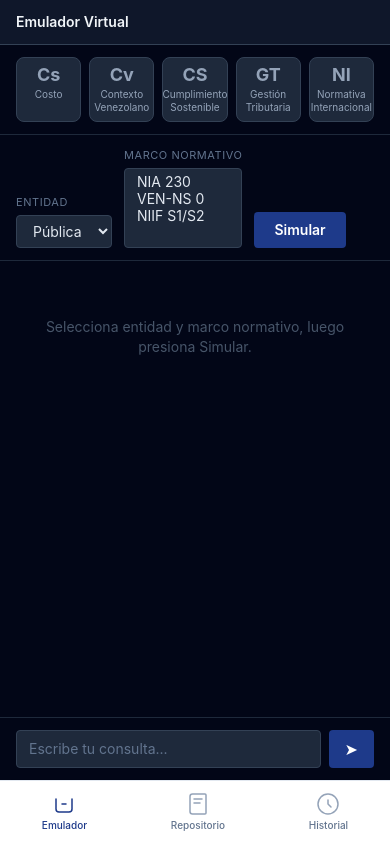
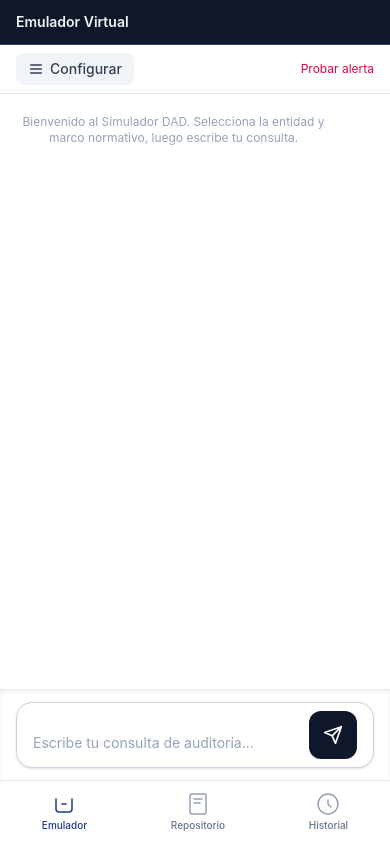
Before and after one commit to wanfrev/vue-inglobalsApp, a Vue app in the folder frontend/: page / in a window 390 px wide. Built offline with nearby package versions, Linux system fonts and the light colour scheme.

Commit message:
Cambios vista 1

```diff
--- a/frontend/src/components/emulator/ChatFeed.vue
+++ b/frontend/src/components/emulator/ChatFeed.vue
@@ -1,7 +1,11 @@
 <script setup>
 import { ref } from 'vue'
 
-const messages = ref([])
+const emit = defineEmits(['openDrawer'])
+
+const messages = ref([
+  { role: 'system', text: 'Bienvenido al Simulador DAD. Selecciona la entidad y marco normativo, luego escribe tu consulta.' }
+])
 const input = ref('')
 
 function send() {
@@ -9,43 +13,121 @@ function send() {
   if (!text) return
   messages.value.push({ role: 'user', text })
   input.value = ''
+  simulateResponse(text)
+}
+
+function simulateResponse(prompt) {
+  messages.value.push({ role: 'dad', text: `Analizando solicitud: "${prompt}"\n\n**Resultado preliminar:**\n- Cs: Verificación de costos conforme a NIA 230 — OK\n- Cv: Contexto Venezolano — requiere revisión de Gaceta Oficial\n- CS: Cumplimiento sostenible — pendiente\n- GT: Gestión tributaria — OK\n- NI: Normativa internacional — OK` })
+}
+
+function reboundExample() {
+  messages.value.push({
+    role: 'user',
+    text: 'Verificar balance general 2024 con legislación venezolana'
+  })
   setTimeout(() => {
-    messages.value.push({ role: 'dad', text: `Simulando auditoría para: "${text}"` })
-  }, 500)
+    messages.value.push({
+      role: 'alert',
+      text: `**Fallo en Cv — Contexto Venezolano**\n\nEl artículo 7 de la Providencia SENIAT N° 2024-001 no está siendo contemplado en la\nestimación del ajuste por inflación fiscal.\n\n**Recomendación:** Revisar la Gaceta Oficial N° 42.890 y actualizar el marco normativo\nen el repositorio antes de continuar.`,
+      failedVar: 'Cv'
+    })
+  }, 600)
 }
 </script>
 
 <template>
-  <div class="flex flex-1 flex-col">
-    <div class="flex-1 space-y-3 overflow-y-auto px-4 py-4">
+  <div class="flex flex-1 flex-col bg-white">
+    <!-- Mobile top bar with drawer toggle -->
+    <div class="flex items-center justify-between border-b border-slate-200 px-4 py-2 lg:hidden">
+      <button
+        @click="emit('openDrawer')"
+        class="flex items-center gap-1.5 rounded-lg bg-slate-100 px-3 py-1.5 text-sm font-medium text-slate-700 active:bg-slate-200"
+      >
+        <svg xmlns="http://www.w3.org/2000/svg" viewBox="0 0 24 24" fill="none" stroke="currentColor" stroke-width="2" stroke-linecap="round" stroke-linejoin="round" class="h-4 w-4">
+          <path d="M4 6h16M4 12h16M4 18h16" />
+        </svg>
+        Configurar
+      </button>
+      <button
+        @click="reboundExample"
+        class="text-xs text-rose-600 hover:text-rose-700"
+        title="Mostrar ejemplo de rebote"
+      >
+        Probar alerta
+      </button>
+    </div>
+
+    <!-- Messages feed -->
+    <div class="flex-1 space-y-4 overflow-y-auto px-4 py-5">
       <div
         v-for="(msg, i) in messages"
         :key="i"
-        class="max-w-[85%] rounded-lg px-4 py-2 text-sm leading-relaxed"
-        :class="msg.role === 'user'
-          ? 'ml-auto bg-navy-700 text-slate-100'
-          : 'bg-slate-800 text-slate-300'"
+        class="max-w-[88%] text-sm leading-relaxed"
+        :class="{
+          'ml-auto': msg.role === 'user',
+          'mr-auto': msg.role === 'dad' || msg.role === 'alert' || msg.role === 'system',
+        }"
       >
-        {{ msg.text }}
+        <!-- User bubble -->
+        <div
+          v-if="msg.role === 'user'"
+          class="bg-slate-900 text-white rounded-2xl rounded-tr-none px-4 py-2.5"
+        >
+          {{ msg.text }}
+        </div>
+
+        <!-- System message -->
+        <div
+          v-else-if="msg.role === 'system'"
+          class="text-center text-xs text-slate-400"
+        >
+          {{ msg.text }}
+        </div>
+
+        <!-- AI normal response -->
+        <div
+          v-else-if="msg.role === 'dad'"
+          class="bg-white border border-slate-200 text-slate-800 rounded-2xl rounded-tl-none px-4 py-2.5 whitespace-pre-line"
+        >
+          {{ msg.text }}
+        </div>
+
+        <!-- Rebound alert -->
+        <div
+          v-else-if="msg.role === 'alert'"
+          class="bg-rose-50 border-l-4 border-l-rose-500 text-rose-950 rounded-r-xl px-4 py-3 whitespace-pre-line"
+        >
+          <div class="mb-1 flex items-center gap-2">
+            <span class="text-sm font-bold">⚠ Alerta de Rebote</span>
+            <span
+              v-if="msg.failedVar"
+              class="rounded bg-rose-200 px-1.5 py-0.5 text-[11px] font-semibold uppercase text-rose-800"
+            >
+              {{ msg.failedVar }}
+            </span>
+          </div>
+          {{ msg.text }}
+        </div>
       </div>
-      <p v-if="!messages.length" class="mt-10 text-center text-sm text-slate-600">
-        Selecciona entidad y marco normativo, luego presiona Simular.
-      </p>
     </div>
-    <div class="border-t border-slate-800 px-4 py-3">
-      <div class="flex gap-2">
-        <input
+
+    <!-- Floating input area -->
+    <div class="sticky bottom-0 border-t border-slate-200 bg-white px-4 py-3 shadow-[inset_0_2px_4px_rgba(0,0,0,0.06)]">
+      <div class="flex items-end gap-2 rounded-2xl border border-slate-300 bg-white px-4 py-2 shadow-sm">
+        <textarea
           v-model="input"
-          type="text"
-          placeholder="Escribe tu consulta..."
-          class="min-w-0 flex-1 rounded border border-slate-700 bg-slate-800 px-3 py-2 text-sm text-slate-200 outline-none placeholder:text-slate-500 focus:border-navy-500"
-          @keydown.enter="send"
-        />
+          rows="1"
+          placeholder="Escribe tu consulta de auditoría..."
+          class="min-h-0 flex-1 resize-none bg-transparent py-1.5 text-sm text-slate-800 outline-none placeholder:text-slate-400"
+          @keydown.enter.prevent="send"
+        ></textarea>
         <button
           @click="send"
-          class="rounded bg-navy-600 px-4 text-white transition-colors hover:bg-navy-500"
+          class="flex h-12 w-12 shrink-0 items-center justify-center rounded-xl bg-slate-900 text-white transition-colors hover:bg-slate-800 active:bg-slate-700"
         >
-          ➤
+          <svg xmlns="http://www.w3.org/2000/svg" viewBox="0 0 24 24" fill="none" stroke="currentColor" stroke-width="2" stroke-linecap="round" stroke-linejoin="round" class="h-5 w-5">
+            <path d="M22 2 11 13M22 2l-7 20-4-9-9-4 20-7z" />
+          </svg>
         </button>
       </div>
     </div>
--- a/frontend/src/components/emulator/ControlPanel.vue
+++ b/frontend/src/components/emulator/ControlPanel.vue
@@ -23,32 +23,34 @@ function simulate() {
 </script>
 
 <template>
-  <div class="flex flex-wrap items-end gap-3 border-y border-slate-800 px-4 py-3">
-    <div class="flex flex-col gap-1">
-      <label class="text-[11px] uppercase tracking-wider text-slate-500">Entidad</label>
+  <div class="flex flex-col gap-4">
+    <div class="flex flex-col gap-1.5">
+      <label class="text-[11px] font-semibold uppercase tracking-wider text-slate-500">Entidad</label>
       <select
         :value="entityType"
         @change="onEntityChange"
-        class="rounded border border-slate-700 bg-slate-800 px-3 py-1.5 text-sm text-slate-200 outline-none focus:border-navy-500"
+        class="rounded-lg border border-slate-700 bg-slate-800 px-3 py-2 text-sm text-slate-200 outline-none focus:border-navy-500"
       >
         <option value="publica">Pública</option>
         <option value="privada">Privada</option>
         <option value="mixta">Mixta</option>
       </select>
     </div>
-    <div class="flex flex-col gap-1">
-      <label class="text-[11px] uppercase tracking-wider text-slate-500">Marco Normativo</label>
+
+    <div class="flex flex-col gap-1.5">
+      <label class="text-[11px] font-semibold uppercase tracking-wider text-slate-500">Marco Normativo</label>
       <select
         multiple
         @change="onLawChange"
-        class="h-20 rounded border border-slate-700 bg-slate-800 px-3 py-1 text-sm text-slate-200 outline-none focus:border-navy-500"
+        class="h-24 rounded-lg border border-slate-700 bg-slate-800 px-3 py-1.5 text-sm text-slate-200 outline-none focus:border-navy-500"
       >
         <option v-for="law in lawOptions" :key="law" :value="law">{{ law }}</option>
       </select>
     </div>
+
     <button
       @click="simulate"
-      class="rounded bg-navy-600 px-5 py-2 text-sm font-semibold text-white transition-colors hover:bg-navy-500 active:bg-navy-700"
+      class="w-full rounded-lg bg-navy-600 px-5 py-2.5 text-sm font-semibold text-white transition-colors hover:bg-navy-500 active:bg-navy-700"
     >
       Simular
     </button>
--- a/frontend/src/components/emulator/DADMonitor.vue
+++ b/frontend/src/components/emulator/DADMonitor.vue
@@ -8,7 +8,7 @@ defineProps({
 
 <template>
   <div
-    class="flex flex-col items-center gap-1 rounded-lg border px-3 py-2 text-center transition-colors duration-300"
+    class="flex items-center gap-3 rounded-lg border px-3 py-2.5 transition-colors duration-300"
     :class="{
       'border-slate-700 bg-slate-800 text-slate-400': status === 'idle',
       'border-amber-500 bg-amber-900/30 text-amber-400 animate-pulse': status === 'processing',
@@ -16,7 +16,21 @@ defineProps({
       'border-crimson bg-crimson/10 text-crimson': status === 'error'
     }"
   >
-    <span class="text-lg font-bold leading-none">{{ label }}</span>
-    <span class="text-[10px] leading-tight">{{ name }}</span>
+    <span class="w-8 text-center text-lg font-bold leading-none">{{ label }}</span>
+    <span class="text-xs leading-tight">{{ name }}</span>
+    <span
+      v-if="status === 'processing'"
+      class="ml-auto text-[10px] uppercase tracking-wider opacity-70"
+    >
+      verificando...
+    </span>
+    <span
+      v-else-if="status === 'success'"
+      class="ml-auto"
+    >✓</span>
+    <span
+      v-else-if="status === 'error'"
+      class="ml-auto"
+    >✗</span>
   </div>
 </template>
--- a/frontend/src/components/emulator/DADPanel.vue
+++ b/frontend/src/components/emulator/DADPanel.vue
@@ -4,7 +4,7 @@ import DADMonitor from './DADMonitor.vue'
 </script>
 
 <template>
-  <div class="grid grid-cols-5 gap-2 px-4 py-3">
+  <div class="flex flex-col gap-2">
     <DADMonitor
       v-for="(v, key) in dadVariables"
       :key="key"
--- a/frontend/src/views/EmulatorView.vue
+++ b/frontend/src/views/EmulatorView.vue
@@ -1,13 +1,56 @@
 <script setup>
+import { ref } from 'vue'
 import DADPanel from '../components/emulator/DADPanel.vue'
 import ControlPanel from '../components/emulator/ControlPanel.vue'
 import ChatFeed from '../components/emulator/ChatFeed.vue'
+
+const drawerOpen = ref(false)
 </script>
 
 <template>
-  <div class="flex flex-1 flex-col">
-    <DADPanel />
-    <ControlPanel />
-    <ChatFeed />
+  <div class="flex flex-1 lg:divide-x lg:divide-slate-800">
+
+    <!-- Desktop: ControlPanel izquierdo -->
+    <div class="hidden w-64 shrink-0 overflow-y-auto p-4 lg:block">
+      <ControlPanel />
+    </div>
+
+    <!-- Chat centro (flex-1) -->
+    <ChatFeed @open-drawer="drawerOpen = true" />
+
+    <!-- Desktop: DADPanel derecho -->
+    <div class="hidden w-72 shrink-0 overflow-y-auto p-4 lg:block">
+      <h3 class="mb-3 text-xs font-semibold uppercase tracking-wider text-slate-500">Ecuación DAD</h3>
+      <DADPanel />
+    </div>
+
+    <!-- Mobile Drawer (panel deslizable) -->
+    <Teleport to="body">
+      <div
+        v-if="drawerOpen"
+        class="fixed inset-0 z-50 lg:hidden"
+        @click.self="drawerOpen = false"
+      >
+        <div class="absolute inset-0 bg-black/50" />
+        <div class="absolute bottom-0 left-0 right-0 max-h-[70vh] overflow-y-auto rounded-t-2xl bg-slate-900 px-5 pb-8 pt-5 shadow-xl">
+          <div class="mb-4 flex items-center justify-between">
+            <h3 class="text-sm font-semibold text-slate-100">Configuración</h3>
+            <button
+              @click="drawerOpen = false"
+              class="rounded-full p-1 text-slate-400 hover:bg-slate-800 hover:text-slate-200"
+            >
+              <svg xmlns="http://www.w3.org/2000/svg" viewBox="0 0 24 24" fill="none" stroke="currentColor" stroke-width="2" stroke-linecap="round" stroke-linejoin="round" class="h-5 w-5">
+                <path d="M18 6 6 18M6 6l12 12" />
+              </svg>
+            </button>
+          </div>
+          <ControlPanel />
+          <div class="mt-6">
+            <h4 class="mb-3 text-xs font-semibold uppercase tracking-wider text-slate-500">Ecuación DAD</h4>
+            <DADPanel />
+          </div>
+        </div>
+      </div>
+    </Teleport>
   </div>
 </template>
```
